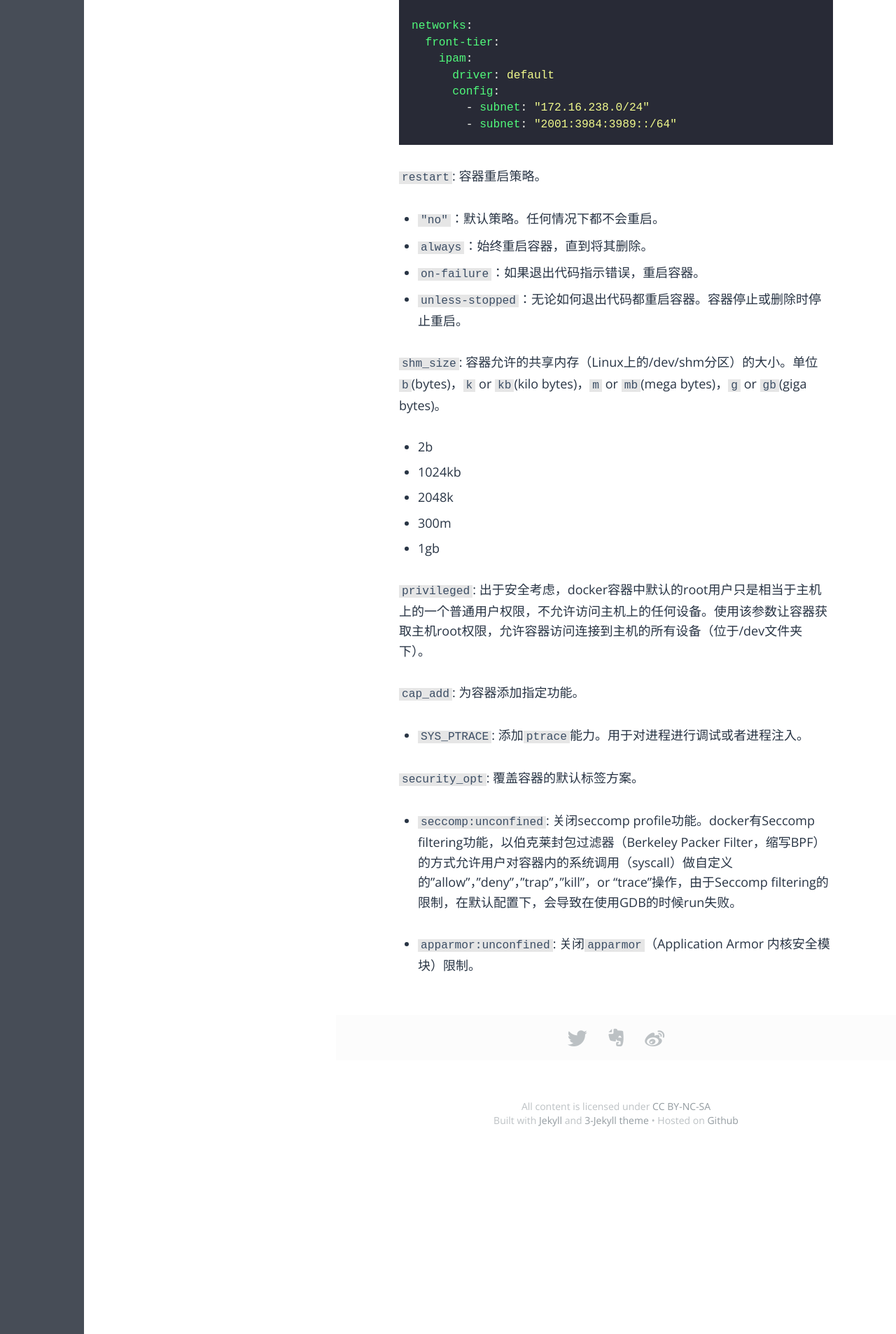
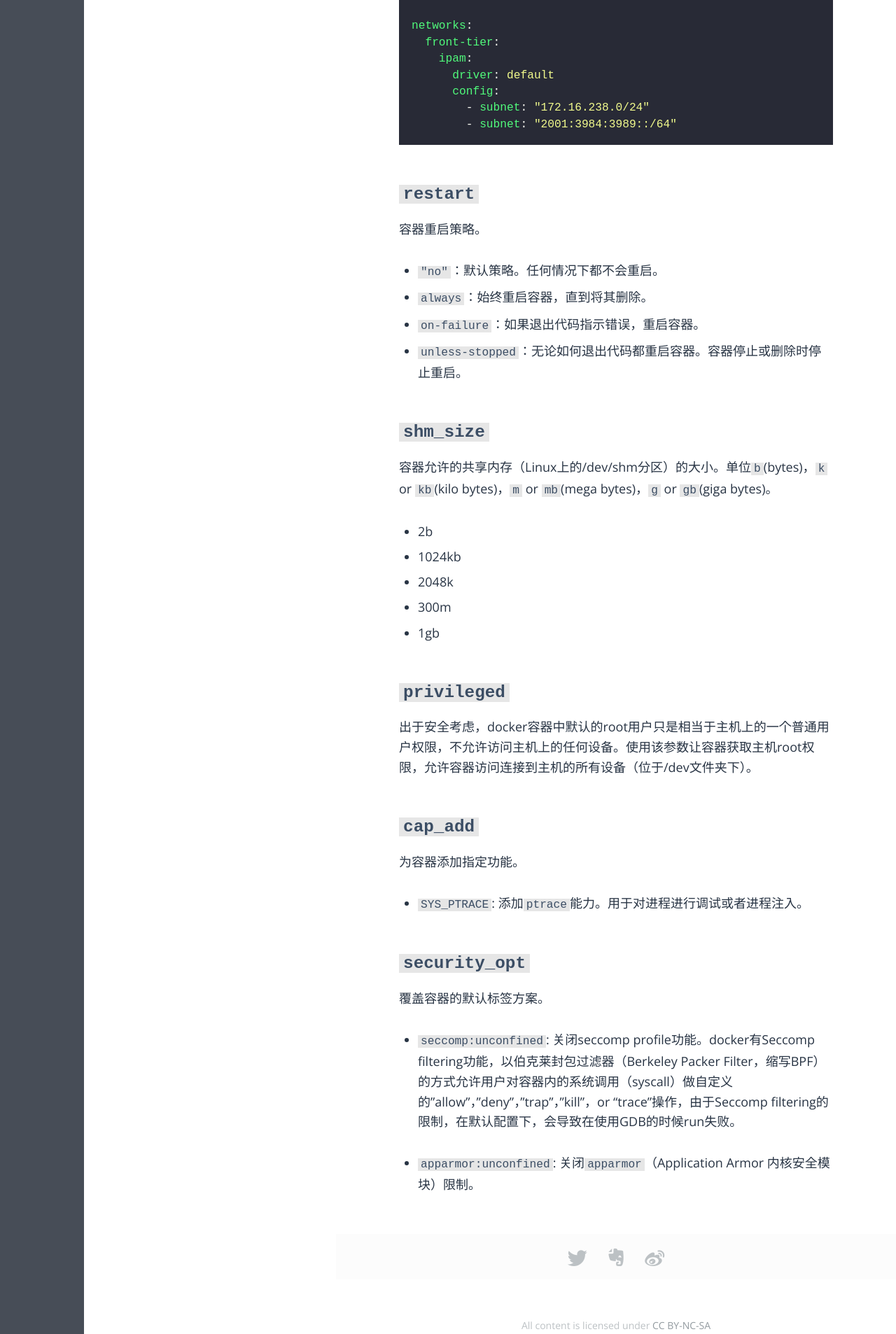
Before and after one commit to chiemon/chiemon.github.io, a Jekyll site: the page built from _posts/Docker/2022-12-12-docker-compose模板.md, in a window 1280 px wide. Shown: the part 1579-3485 px from the top of the page at 70% size. Built offline with Jekyll 4.4.1, drawn with Linux system fonts in a browser that asks for light colours; some web fonts are replaced.

````diff
--- a/_posts/Docker/2022-12-12-docker-compose模板.md
+++ b/_posts/Docker/2022-12-12-docker-compose模板.md
@@ -79,14 +79,18 @@ networks:
         - subnet: "2001:3984:3989::/64"
 ```
 
-`restart`: 容器重启策略。
+## `restart`
+
+容器重启策略。
 
 - `"no"`：默认策略。任何情况下都不会重启。
 - `always`：始终重启容器，直到将其删除。
 - `on-failure`：如果退出代码指示错误，重启容器。
 - `unless-stopped`：无论如何退出代码都重启容器。容器停止或删除时停止重启。
 
-`shm_size`: 容器允许的共享内存（Linux上的/dev/shm分区）的大小。单位`b`(bytes)，`k` or `kb`(kilo bytes)，`m` or `mb`(mega bytes)，`g` or `gb`(giga bytes)。
+## `shm_size`
+
+容器允许的共享内存（Linux上的/dev/shm分区）的大小。单位`b`(bytes)，`k` or `kb`(kilo bytes)，`m` or `mb`(mega bytes)，`g` or `gb`(giga bytes)。
 
 - 2b
 - 1024kb
@@ -94,13 +98,19 @@ networks:
 - 300m
 - 1gb
 
-`privileged`: 出于安全考虑，docker容器中默认的root用户只是相当于主机上的一个普通用户权限，不允许访问主机上的任何设备。使用该参数让容器获取主机root权限，允许容器访问连接到主机的所有设备（位于/dev文件夹下）。
+## `privileged`
 
-`cap_add`: 为容器添加指定功能。
+出于安全考虑，docker容器中默认的root用户只是相当于主机上的一个普通用户权限，不允许访问主机上的任何设备。使用该参数让容器获取主机root权限，允许容器访问连接到主机的所有设备（位于/dev文件夹下）。
+
+## `cap_add`
+
+为容器添加指定功能。
 
 - `SYS_PTRACE`: 添加`ptrace`能力。用于对进程进行调试或者进程注入。
 
-`security_opt`: 覆盖容器的默认标签方案。
+## `security_opt`
+
+覆盖容器的默认标签方案。
 
 - `seccomp:unconfined`: 关闭seccomp profile功能。docker有Seccomp filtering功能，以伯克莱封包过滤器（Berkeley Packer Filter，缩写BPF）的方式允许用户对容器内的系统调用（syscall）做自定义的"allow"，"deny"，"trap"，"kill"，or "trace"操作，由于Seccomp filtering的限制，在默认配置下，会导致在使用GDB的时候run失败。
 
````
